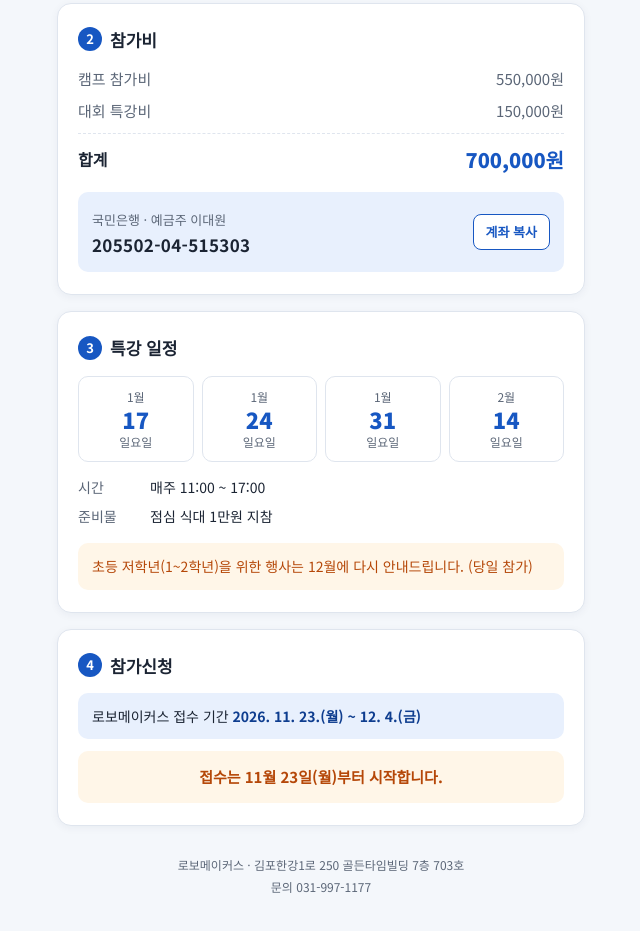
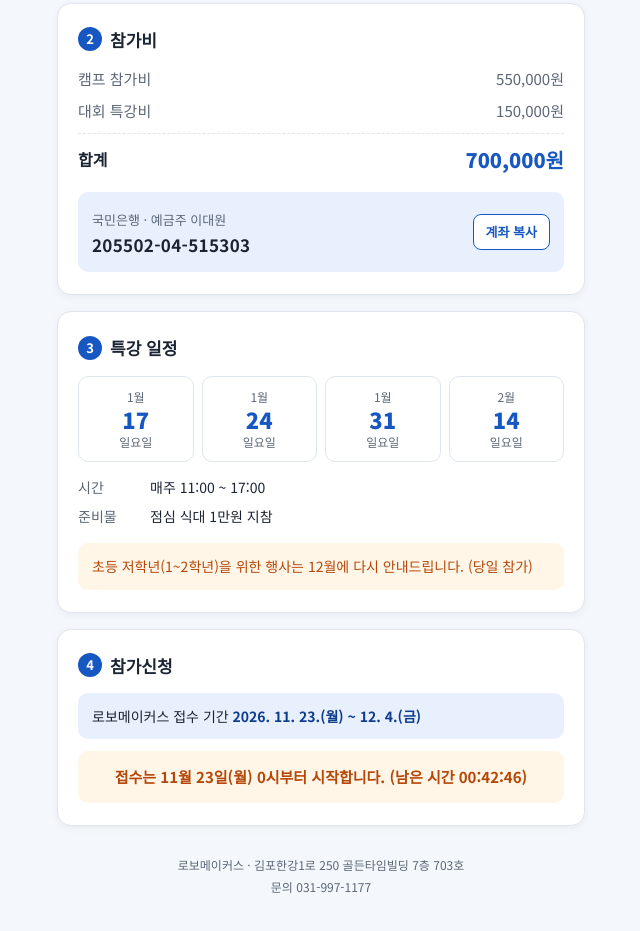
Before and after one commit to daewonlee81-glitch/robomakers_wrl27, a plain HTML site: page index.html in a window 1280 px wide. Shown: the part 1442-2373 px from the top of the page, without its empty margins (319-959 px from the left). Drawn offline with Linux system fonts and the light colour scheme.

Commit message:
접수 시작·마감 시각에 새로고침 없이 신청서가 열리고 닫히도록 수정
- 1초마다 접수 상태를 다시 검사, 오픈 전에는 카운트다운 표시
- 접수 기간 밖에서는 제출 차단

Co-Authored-By: Claude Opus 5.5 <noreply@anthropic.com>
Claude-Session: https://claude.ai/code/session_0169wcnRV48Wb2veK3t2JA1y

```diff
--- a/index.html
+++ b/index.html
@@ -197,13 +197,30 @@
   // 로보메이커스 접수 기간 (한국 시간)
   const OPEN_AT = new Date("2026-11-23T00:00:00+09:00");
   const CLOSE_AT = new Date("2026-12-05T00:00:00+09:00"); // 12월 4일 자정까지
-  (function(){
-    const now = new Date();
-    let msg = "";
-    if (now < OPEN_AT) msg = "접수는 11월 23일(월)부터 시작합니다.";
-    else if (now >= CLOSE_AT) msg = "접수가 마감되었습니다. 문의 031-997-1177";
-    if (msg) { $("closedMsg").textContent = msg; $("closedMsg").classList.remove("hidden"); $("form").classList.add("hidden"); }
-  })();
+  // 페이지를 열어둔 채로 자정이 지나도 새로고침 없이 신청서가 열리도록 1초마다 다시 검사
+  function regState(){ const n = Date.now(); return n < OPEN_AT ? "before" : n >= CLOSE_AT ? "after" : "open"; }
+  function countdown(){
+    const s = Math.max(0, Math.ceil((OPEN_AT - Date.now()) / 1000));
+    const d = Math.floor(s / 86400), h = Math.floor(s % 86400 / 3600), m = Math.floor(s % 3600 / 60), sec = s % 60;
+    const p = x => String(x).padStart(2, "0");
+    return (d ? d + "일 " : "") + p(h) + ":" + p(m) + ":" + p(sec);
+  }
+  let regTimer = null;
+  function updateReg(){
+    const st = regState();
+    const box = $("closedMsg");
+    if (st === "open") {
+      box.classList.add("hidden"); $("form").classList.remove("hidden");
+    } else {
+      box.textContent = st === "before"
+        ? "접수는 11월 23일(월) 0시부터 시작합니다. (남은 시간 " + countdown() + ")"
+        : "접수가 마감되었습니다. 문의 031-997-1177";
+      box.classList.remove("hidden"); $("form").classList.add("hidden");
+    }
+    if (st === "after" && regTimer) { clearInterval(regTimer); regTimer = null; }
+  }
+  updateReg();
+  if (regState() !== "after") regTimer = setInterval(updateReg, 1000);
 
   $("form").addEventListener("submit", async e => {
     e.preventDefault();
@@ -213,6 +230,7 @@
     const err = $("err");
     err.textContent = "";
 
+    if (regState() !== "open") { updateReg(); return; }
     if (!name) { err.textContent = "참가 원생 이름을 입력해주세요."; $("name").focus(); return; }
     if (!/^01[016789]-\d{3,4}-\d{4}$/.test(phone)) { err.textContent = "연락처를 정확히 입력해주세요. (예: 010-1234-5678)"; $("phone").focus(); return; }
     if (!$("agree").checked) { err.textContent = "개인정보 수집에 동의해주세요."; return; }
```
